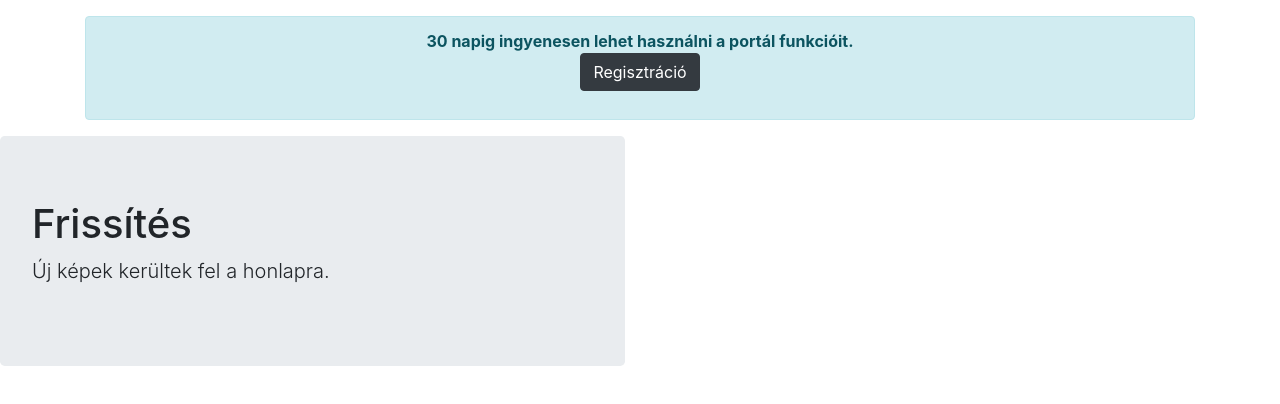
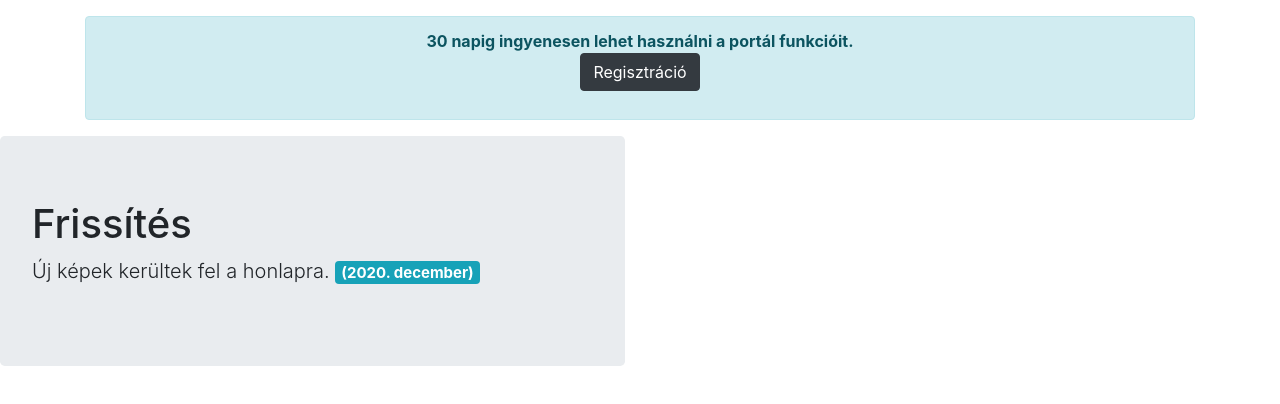
Before and after one commit to tothm23/Esettanulmany1, a plain HTML site: page index.html in a window 1280 px wide. Drawn offline with nearby package versions, Linux system fonts and the light colour scheme.

Commit message:
A badge komponens elhelyezése

```diff
--- a/index.html
+++ b/index.html
@@ -23,7 +23,10 @@
       <div class="col-12 col-md-6">
         <div class="jumbotron">
           <h1>Frissítés</h1>
-          <p class="lead">Új képek kerültek fel a honlapra.</p>
+          <p class="lead">
+            Új képek kerültek fel a honlapra.
+            <span class="badge badge-info">(2020. december)</span>
+          </p>
         </div>
       </div>
       <div class="col-12 col-md-6"></div>
```
